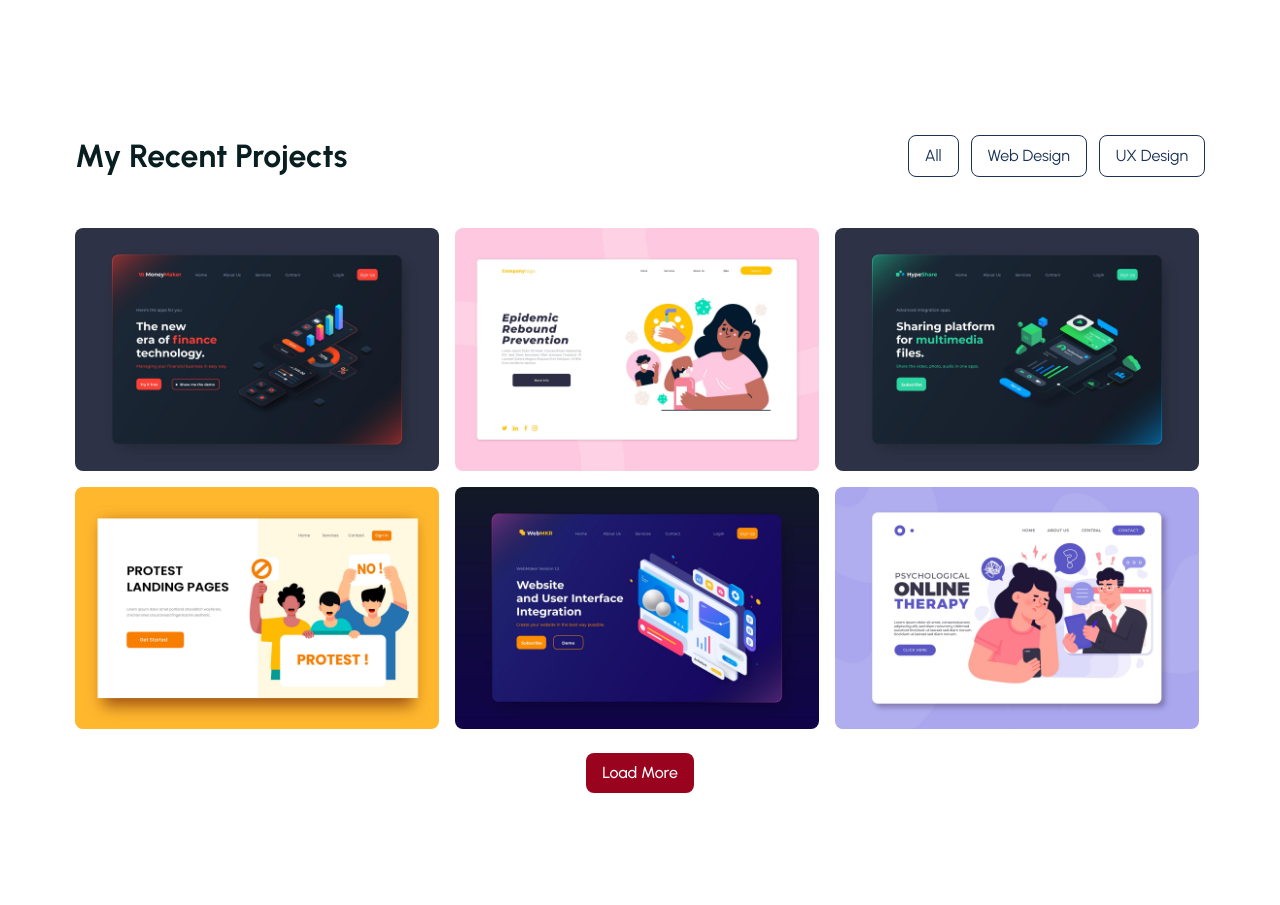
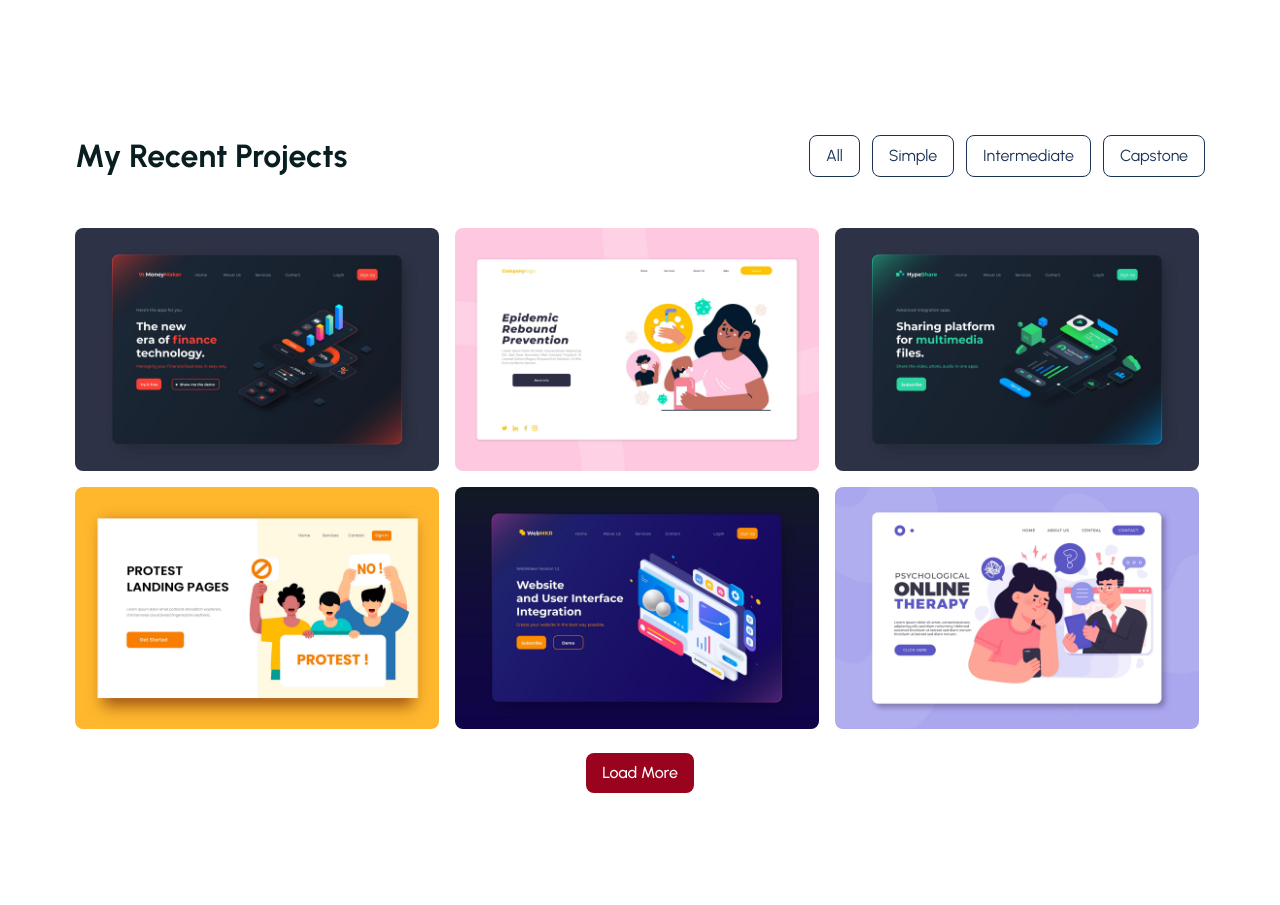
Before and after one commit to BabaMboga/My-PortFolio, a React (Create React App) app in the folder portfolio/: page / in a window 1280 px wide. Shown: the part 1660-2565 px from the top of the page. Built offline with nearby package versions, Linux system fonts and the light colour scheme; the HTML template or start-up script is replaced by a standard one.

Commit message:
completed frontend bit of portfolio script

```diff
--- a/portfolio/src/components/UI/Portfolio.js
+++ b/portfolio/src/components/UI/Portfolio.js
@@ -59,19 +59,19 @@ const Portfolio = () => {
               className="text-smallTextColor border border-solid border-smallTextColor
             py-2 px-4 rounded-[8px]"
             >
-              Web Design
+              Simple
             </button>
             <button
               onClick={() => setSelectTab("ux-design")}
               className="text-smallTextColor border border-solid border-smallTextColor
             py-2 px-4 rounded-[8px]"
             >
-              UX Design
+              Intermediate
             </button>
-            {/* <button className="text-smallTextColor border border-solid border-smallTextColor
+            <button className="text-smallTextColor border border-solid border-smallTextColor
             py-2 px-4 rounded-[8px]">
                 Capstone
-            </button> */}
+            </button>
           </div>
         </div>
 
```
